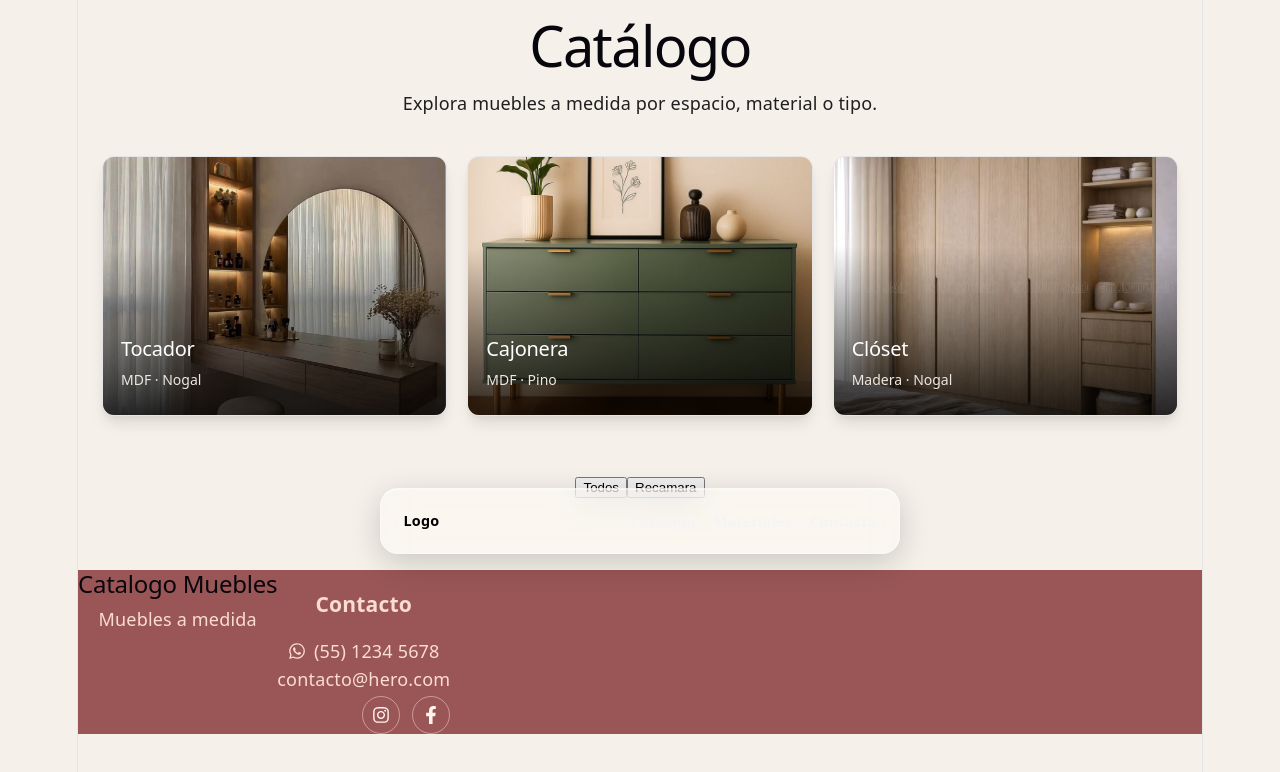
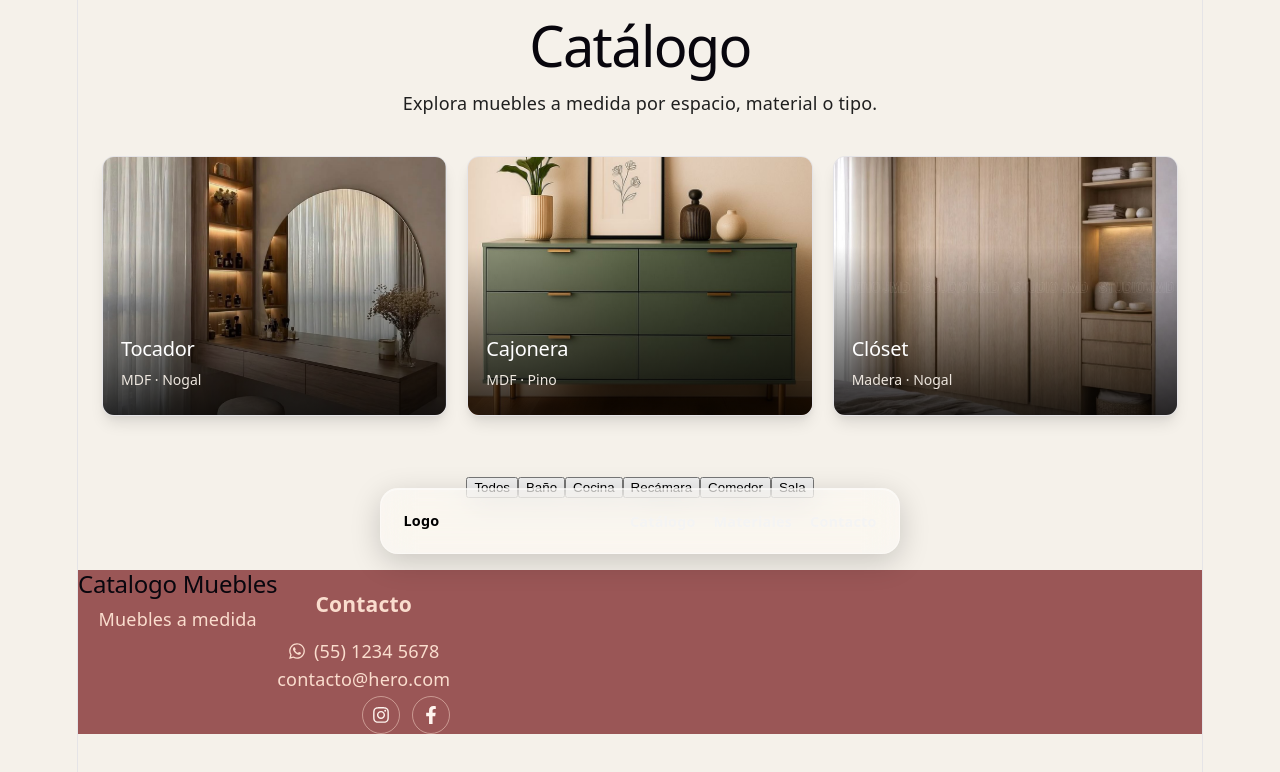
Before and after one commit to o0VanFanel0o/catalogo-muebles, a React (Vite) app: page /catalogo in a window 1280 px wide. Shown: the top 772 px of the page. Built offline with nearby package versions, Linux system fonts and the light colour scheme.

Commit message:
Add space filters to CatalogPage component for enhanced product filtering options, allowing users to select from various space types.

```diff
--- a/src/pages/CatalogPage.jsx
+++ b/src/pages/CatalogPage.jsx
@@ -1,6 +1,15 @@
 import { products } from '../data/products'
 import { useState } from 'react'
 import ProductCard from '../components/ProductCard'
+
+const spaceFilters = [
+  {label:'Todos', value: 'all'},
+  {label:'Baño', value: 'bano'},
+  {label:'Cocina', value: 'cocina'},
+  {label:'Recámara', value: 'recamara'},
+  {label:'Comedor', value: 'comedor'},
+  {label:'Sala', value: 'sala'},
+]
 
 function CatalogPage() {
 
@@ -30,8 +39,15 @@ function CatalogPage() {
         </section>
 
         <section className="catalog__filters">
-          <button type='button' onClick={() => setActiveSpace ('all')}>Todos</button>
-          <button type='button' onClick={() => setActiveSpace ('recamara')}>Recamara</button>
+          {spaceFilters.map((filter) => (
+            <button
+              key={filter.value}
+              type="button"
+              onClick={() => setActiveSpace(filter.value)}
+            >
+              {filter.label}
+            </button>
+          ))}
         </section>
       </main>
     )
```
